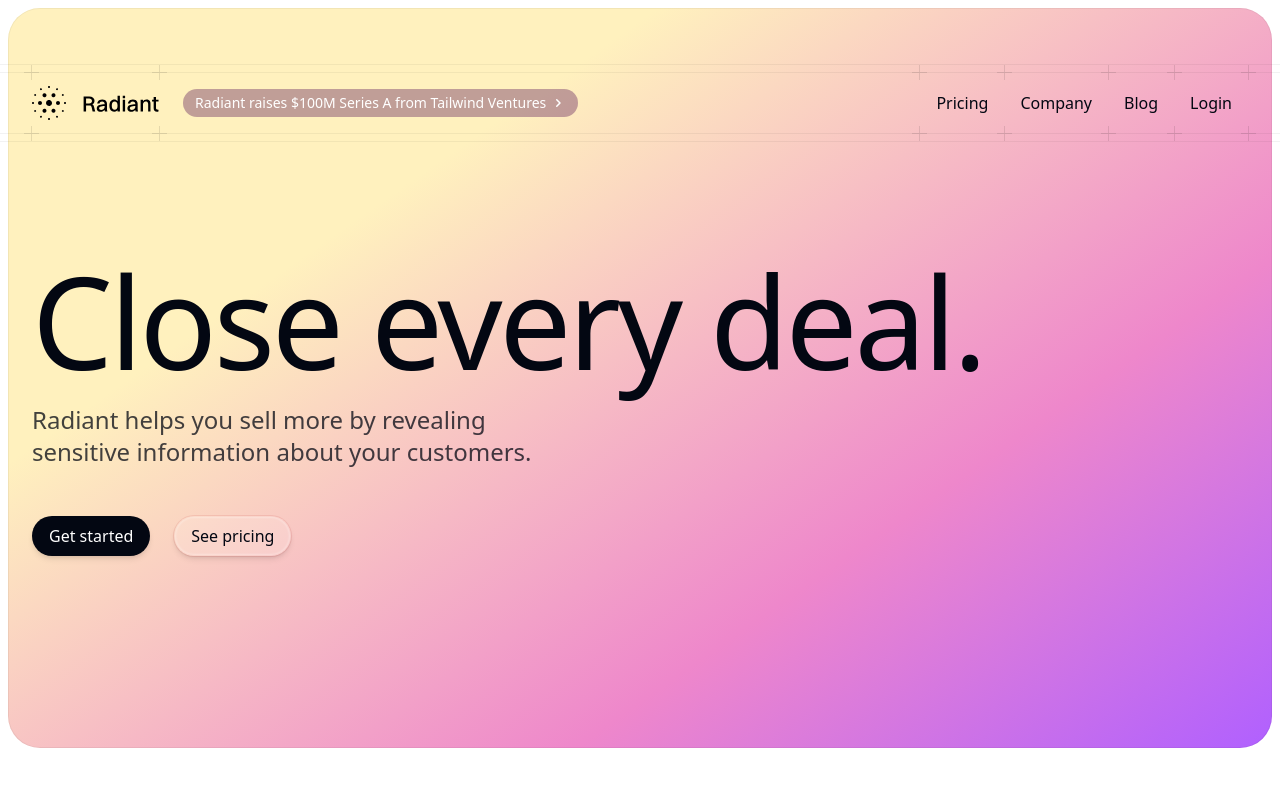
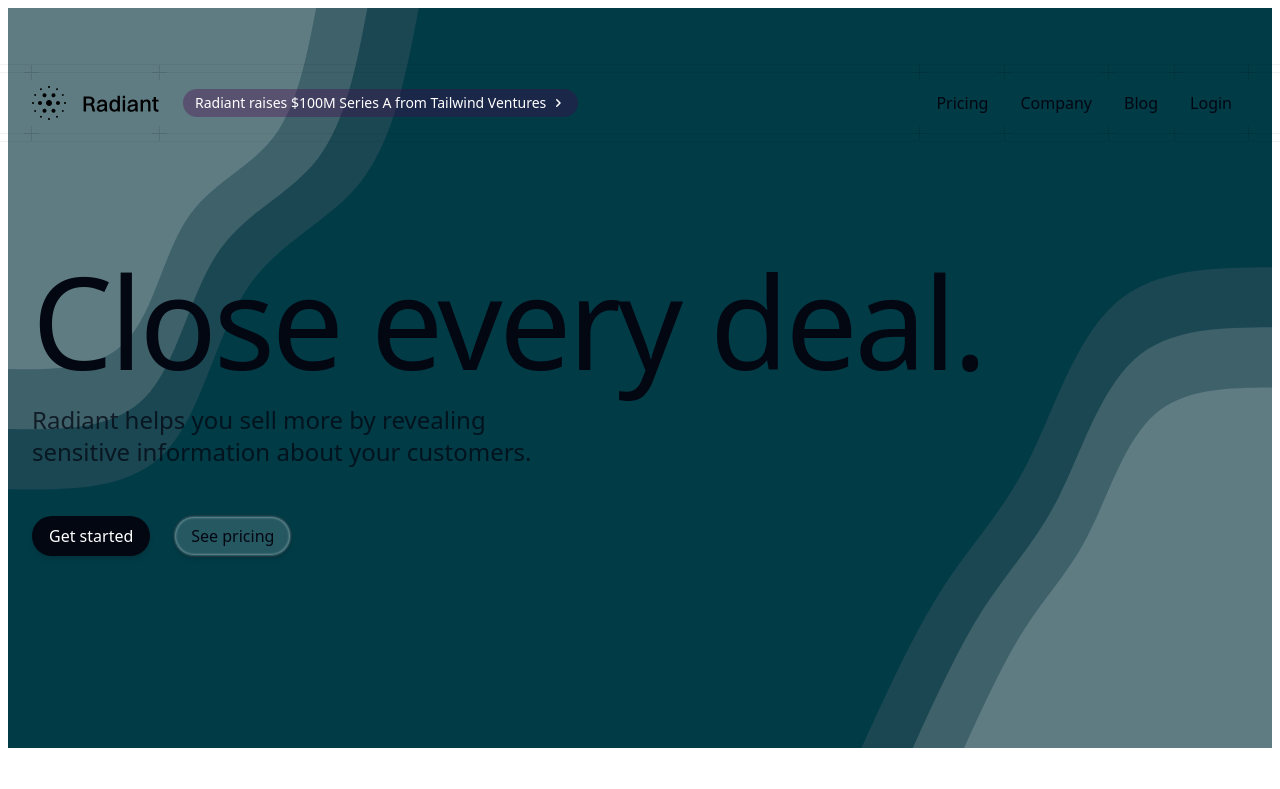
Before and after one commit to GAV07/reefside_website, a Next.js app: page / in a window 1280 px wide. Shown: the top 789 px of the page. Built offline with nearby package versions, Linux system fonts and the light colour scheme; a web font is replaced by a local one.

Commit message:
add background new style

```diff
--- a/src/app/page.jsx
+++ b/src/app/page.jsx
@@ -3,6 +3,7 @@ import { Button } from '@/components/button'
 import { Container } from '@/components/container'
 import { Footer } from '@/components/footer'
 import { Gradient } from '@/components/gradient'
+import { HomeBackground } from '@/components/home-bg'
 import { Keyboard } from '@/components/keyboard'
 import { Link } from '@/components/link'
 import { LinkedAvatars } from '@/components/linked-avatars'
@@ -24,7 +25,8 @@ export const metadata = {
 function Hero() {
   return (
     <div className="relative">
-      <Gradient className="absolute inset-2 bottom-0 rounded-4xl ring-1 ring-inset ring-black/5" />
+      {/* <Gradient className="absolute inset-2 bottom-0 rounded-4xl ring-1 ring-inset ring-black/5" /> */}
+      <HomeBackground className="absolute inset-2 bottom-0 rounded-4xl ring-1 ring-inset ring-black/5" />
       <Container className="relative">
         <Navbar
           banner={
--- /dev/null
+++ b/src/components/home-bg.jsx
@@ -0,0 +1,56 @@
+import { clsx } from 'clsx'
+
+
+export function HomeBackground({ className }) {
+  return (
+    <div className={className}>
+      <BlobScene/>
+    </div>
+  )
+}
+
+
+
+const BlobScene = () => (
+    <svg
+      id="visual"
+      viewBox="0 0 900 450"
+      width="100%"
+      height="100%"
+      preserveAspectRatio="none"
+      version="1.1"
+    >
+      <rect x="0" y="0" width="900" height="450" fill="#003b46" />
+
+      <defs>
+        <linearGradient id="grad1_0" x1="50%" y1="100%" x2="100%" y2="0%">
+          <stop offset="10%" stopColor="#ffffff" stopOpacity="1" />
+          <stop offset="90%" stopColor="#ffffff" stopOpacity="1" />
+        </linearGradient>
+        <linearGradient id="grad1_1" x1="50%" y1="100%" x2="100%" y2="0%">
+          <stop offset="10%" stopColor="#ffffff" stopOpacity="1" />
+          <stop offset="90%" stopColor="#dae0e2" stopOpacity="1" />
+        </linearGradient>
+        <linearGradient id="grad1_2" x1="50%" y1="100%" x2="100%" y2="0%">
+          <stop offset="10%" stopColor="#b6c3c6" stopOpacity="1" />
+          <stop offset="90%" stopColor="#dae0e2" stopOpacity="1" />
+        </linearGradient>
+        <linearGradient id="grad1_3" x1="50%" y1="100%" x2="100%" y2="0%">
+          <stop offset="10%" stopColor="#b6c3c6" stopOpacity="1" />
+          <stop offset="90%" stopColor="#93a5ab" stopOpacity="1" />
+        </linearGradient>
+      </defs>
+
+      <g transform="translate(900, 450)">
+        <path d="M-292.5 0C-273.7 -35.1 -255 -70.3 -234.7 -97.2C-214.3 -124.1 -192.4 -142.9 -173.9 -173.9C-155.5 -205 -140.4 -248.4 -111.9 -270.2C-83.5 -292 -41.8 -292.3 0 -292.5L0 0Z" fill="#1a4752" />
+        <path d="M-255.9 0C-239.5 -30.7 -223.1 -61.5 -205.3 -85.1C-187.5 -108.6 -168.4 -125 -152.2 -152.2C-136 -179.4 -122.8 -217.4 -97.9 -236.5C-73.1 -255.5 -36.5 -255.7 0 -255.9L0 0Z" fill="#3e616a" />
+        <path d="M-219.4 0C-205.3 -26.3 -191.2 -52.7 -176 -72.9C-160.8 -93.1 -144.3 -107.2 -130.5 -130.5C-116.6 -153.8 -105.3 -186.3 -84 -202.7C-62.6 -219 -31.3 -219.2 0 -219.4L0 0Z" fill="#5f7c83" />
+      </g>
+
+      <g transform="translate(0, 0)">
+        <path d="M292.5 0C283.7 39.5 274.8 79.1 252.2 104.5C229.6 129.9 193.3 141.2 170.4 170.4C147.5 199.7 138.1 246.9 111.9 270.2C85.8 293.6 42.9 293 0 292.5L0 0Z" fill="#1a4752" />
+        <path d="M255.9 0C248.2 34.6 240.5 69.2 220.7 91.4C200.9 113.6 169.1 123.5 149.1 149.1C129.1 174.7 120.8 216 97.9 236.5C75.1 256.9 37.5 256.4 0 255.9L0 0Z" fill="#3e616a" />
+        <path d="M219.4 0C212.7 29.6 206.1 59.3 189.2 78.4C172.2 97.4 145 105.9 127.8 127.8C110.6 149.7 103.6 185.2 84 202.7C64.3 220.2 32.2 219.8 0 219.4L0 0Z" fill="#5f7c83" />
+      </g>
+    </svg>
+  );
```
Also changed, not shown: 2 other files (tests, documents, lock files or other folders).
